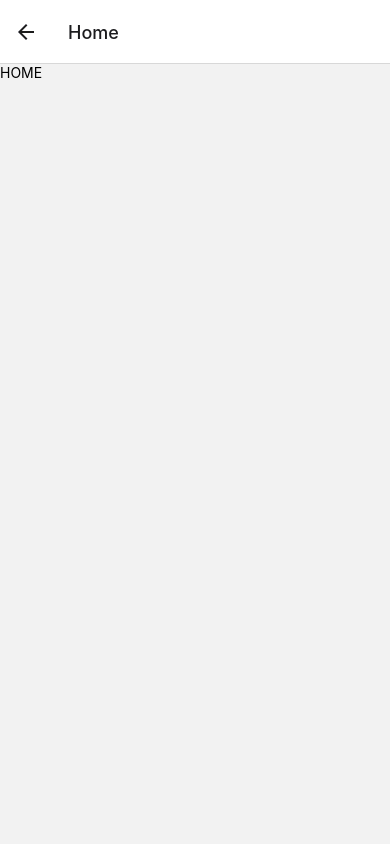
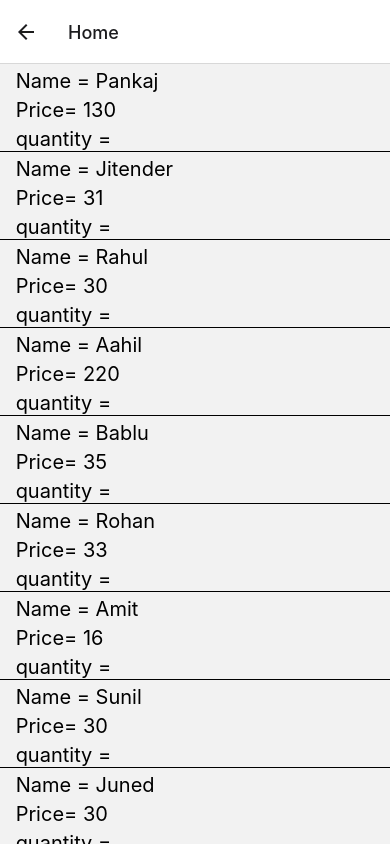
Before and after one commit to Has-99/rn_eComApp, a React Native app: screen /Home in a window 390 px wide. Built offline with nearby package versions, Linux system fonts and the light colour scheme; no server answers.

Commit message:
add products

```diff
--- a/app/api/client.js
+++ b/app/api/client.js
@@ -1,6 +1,6 @@
 import axios from "axios";
 
-export default axios.create({baseURL: 'http://10.20.130.185:8000'});
+export default axios.create({baseURL: 'http://192.168.8.184:8000'});
 
 //172.19.57.236
 //192.168.8.184 my
--- a/app/navigator/navigator.js
+++ b/app/navigator/navigator.js
@@ -3,6 +3,7 @@ import {NavigationContainer} from '@react-navigation/native';
 import {createNativeStackNavigator} from '@react-navigation/native-stack';
 import Start from '../screens/start';
 import Home from '../screens/home';
+import Product_Details from '../screens/AddItemForm';
 
 const Stack = createNativeStackNavigator();
 
@@ -12,6 +13,7 @@ const MyStack = () => {
       <Stack.Navigator>
         <Stack.Screen name="Start" component={Start}/>
         <Stack.Screen name="Home" component={Home}/>
+        <Stack.Screen name= "Product_Details" component={Product_Details}/>
       </Stack.Navigator>
     </NavigationContainer>
   );
--- /dev/null
+++ b/app/screens/AddItemForm.js
@@ -0,0 +1,11 @@
+import { ScrollView, StyleSheet, View, Alert, Text, SafeAreaView, TouchableOpacity} from 'react-native';
+
+const Product_Details = ({route, navigation}) => {
+
+    <View>
+    <Text>Vegetables</Text>
+  </View>
+
+}
+
+export default Product_Details;
--- a/app/screens/home.js
+++ b/app/screens/home.js
@@ -1,4 +1,4 @@
-import { ScrollView, StyleSheet, View, Animated, Dimensions,Text} from 'react-native';
+import { ScrollView, StyleSheet, View, Alert, Text, SafeAreaView, TouchableOpacity} from 'react-native';
 
 const Home = ({route, navigation}) => {
 
@@ -6,12 +6,69 @@ const Home = ({route, navigation}) => {
 
 
 
+  const DATA = [
+
+    { name: "Pankaj", price: 130, quantity: "10" },
+    { name: "Jitender", price: 31, quantity: "12" },
+    { name: "Rahul", price: 30, quantity: "5" },
+    { name: "Aahil", price: 220, quantity: "8" },
+    { name: "Bablu", price: 35, quantity: "20" },
+    { name: "Rohan", price: 33, quantity: "30" },
+    { name: "Amit", price: 16, quantity: "25" },
+    { name: "Sunil", price: 30, quantity: "35" },
+    { name: "Juned", price: 30, quantity: "15" },
+  ];
+
+  const Show_Selected_Item = (Item) => {
+
+    navigation.navigate('Product_Details');
+    //Alert.alert(Item);
+  }
+
+  const Divider = () => {
+    return (
+      <View
+        style={{
+          height: 1,
+          width: "100%",
+          backgroundColor: 'black',
+        }}
+      />
+    );
+  }
+
   return (
-    <View>
-        <Text>HOME</Text>
-    </View>
+    <SafeAreaView style={styles.container}>
+      <ScrollView>
 
+        {
+          DATA.map((item, key) => (
+
+            <TouchableOpacity key={key} onPress={() => Show_Selected_Item(item.name)}>
+              <Text style={styles.text} > Name = {item.name} </Text>
+              <Text style={styles.text} > Price= {item.price} </Text>
+              <Text style={styles.text} > quantity = {item.class} </Text>
+
+              <Divider />
+            </TouchableOpacity>
+          ))
+        }
+      </ScrollView>
+    </SafeAreaView>
   );
-}
+};
+
+const styles = StyleSheet.create({
+  container: {
+    flex: 1
+  },
+  text: {
+    fontSize: 20,
+    color: 'black',
+    textAlign: 'left',
+    paddingLeft: 10,
+    paddingTop: 5
+  }
+});
 
 export default Home;
--- a/app/screens/start.js
+++ b/app/screens/start.js
@@ -18,7 +18,7 @@ const Start = ({navigation}) => {
 
   const fetchApi = async () => {
     try {
-      const res = await axios.get('http://10.20.130.185:8000/');
+      const res = await axios.get('http://192.168.8.184:8000/');
       console.log(res.data);
     //   navigation.navigate('Home');
 
```
